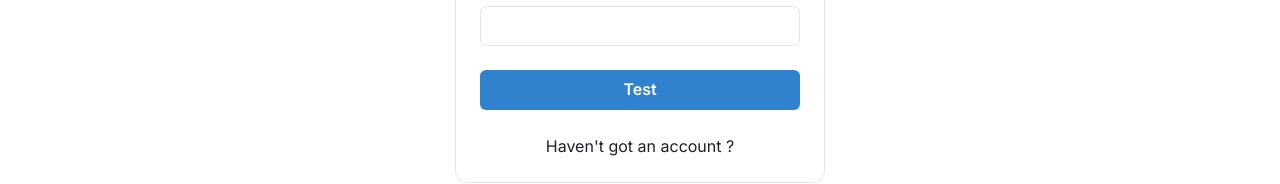
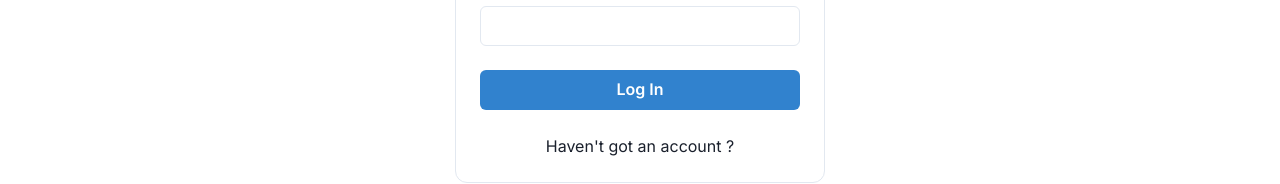
Before and after one commit to krystiano13/post-app, a Next.js app in the folder client/: page /login in a window 1280 px wide. Shown: the part 394-578 px from the top of the page. Built offline with nearby package versions, Linux system fonts and the light colour scheme.

Commit message:
add redirecting when logging in succeed

```diff
--- a/client/app/login/form.js
+++ b/client/app/login/form.js
@@ -2,9 +2,11 @@
 import {Button, FormLabel, Input} from "@chakra-ui/react";
 import Link from "next/link";
 import { useToast } from "@chakra-ui/react";
+import { useRouter } from 'next/navigation';
 
 export function Form() {
     const toast = useToast();
+    const Router = useRouter();
 
     async function handleSubmit(e) {
         e.preventDefault();
@@ -22,6 +24,7 @@ export function Form() {
                         title: "Logged In !",
                         isClosable: "True"
                     });
+                    Router.push('/');
                 }
 
                 else {
@@ -61,7 +64,7 @@ export function Form() {
            <Input name="name" required type="text"/>
            <FormLabel className="w-[20rem] pl-1.5 mt-6">Password</FormLabel>
            <Input name="password" required type="password"/>
-           <Button colorScheme={"blue"} className="w-full mt-6" type="submit">Test</Button>
+           <Button colorScheme={"blue"} className="w-full mt-6" type="submit">Log In</Button>
            <Link className="mt-6" href="/register">Haven't got an account ?</Link>
        </form>
    )
```
